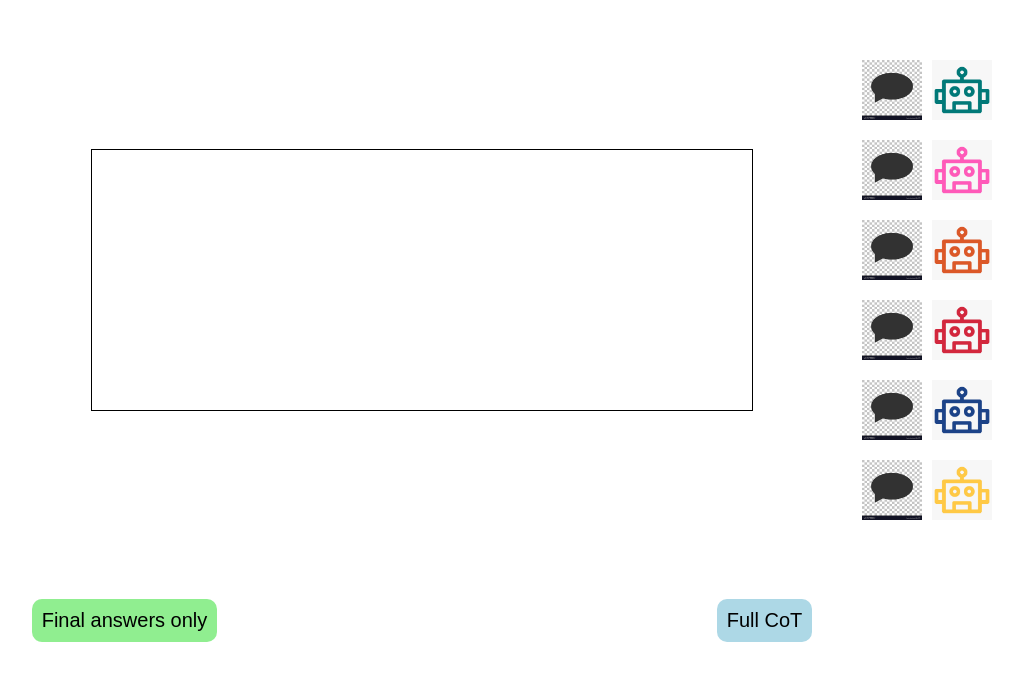
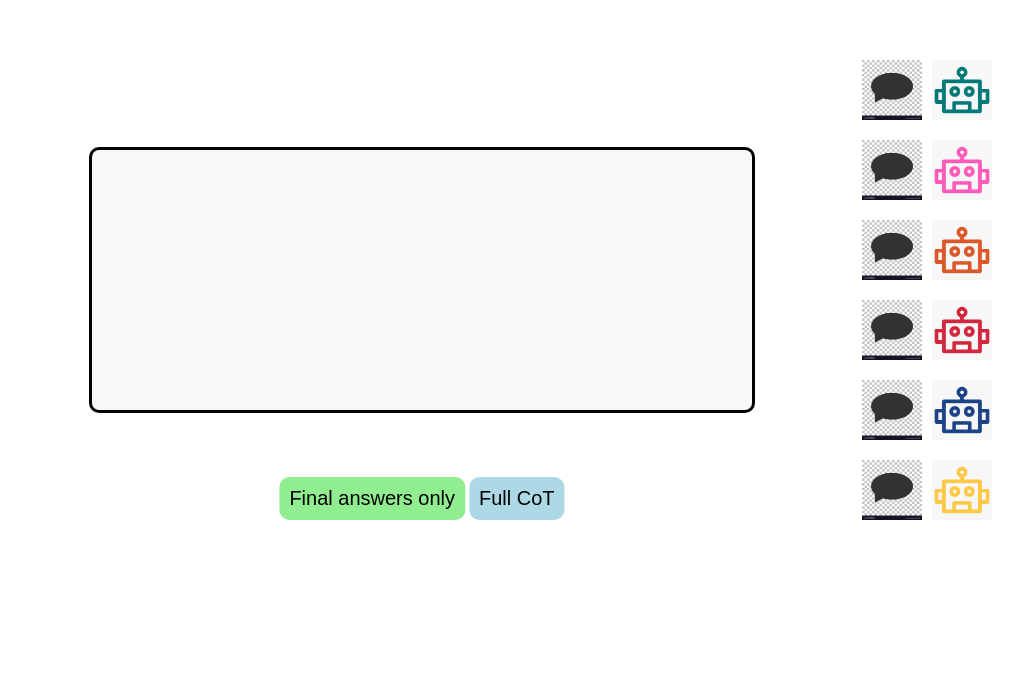
Before and after one commit to pallavijoshisgl/LLM-Demo, a plain HTML site: page index.html in a window 1280 px wide. Shown: the part 120-800 px from the top of the page, without its empty margins (218-1239 px from the left). Drawn offline with Linux system fonts and the light colour scheme.

Commit message:
Update code for button alignment

```diff
--- a/index.html
+++ b/index.html
@@ -25,7 +25,8 @@
             transform: translate(-50%, -50%);
             width: 50%; /* Set the width to 100% to fill the container */
             height: 30%; /* Set the height to 100% to fill the container */
-            border: 1px solid black;
+            border-radius:10px;
+            background-color: #f8f8f8;
             overflow-y: scroll;
             padding: 10px;
             font-family: Arial, sans-serif;
@@ -89,13 +90,14 @@
 
         /* Add some style to the buttons */
         button {
-            display: block;
+            display: inline-block;
             margin: 10px auto;
             padding: 10px;
             border: none;
             border-radius: 10px;
             font-size: 20px;
             cursor: pointer;
+
         }
 
         /* Add some color to the buttons */
@@ -126,14 +128,11 @@
         }
 
         #button-container {
+            text-align: center; /* Center the buttons within the container */
             position: absolute;
-            bottom: 40;
-            left: 0;
-            right: 0;
-            height: 40px; /* Set the height of the button container */
-            display: flex;
-            justify-content: space-around;
-            align-items: center;
+            bottom: 150px; /* Adjust the top position to move it up */
+            left: 50%;
+            transform: translateX(-50%);
         }
 
         /* .bubble {
```
